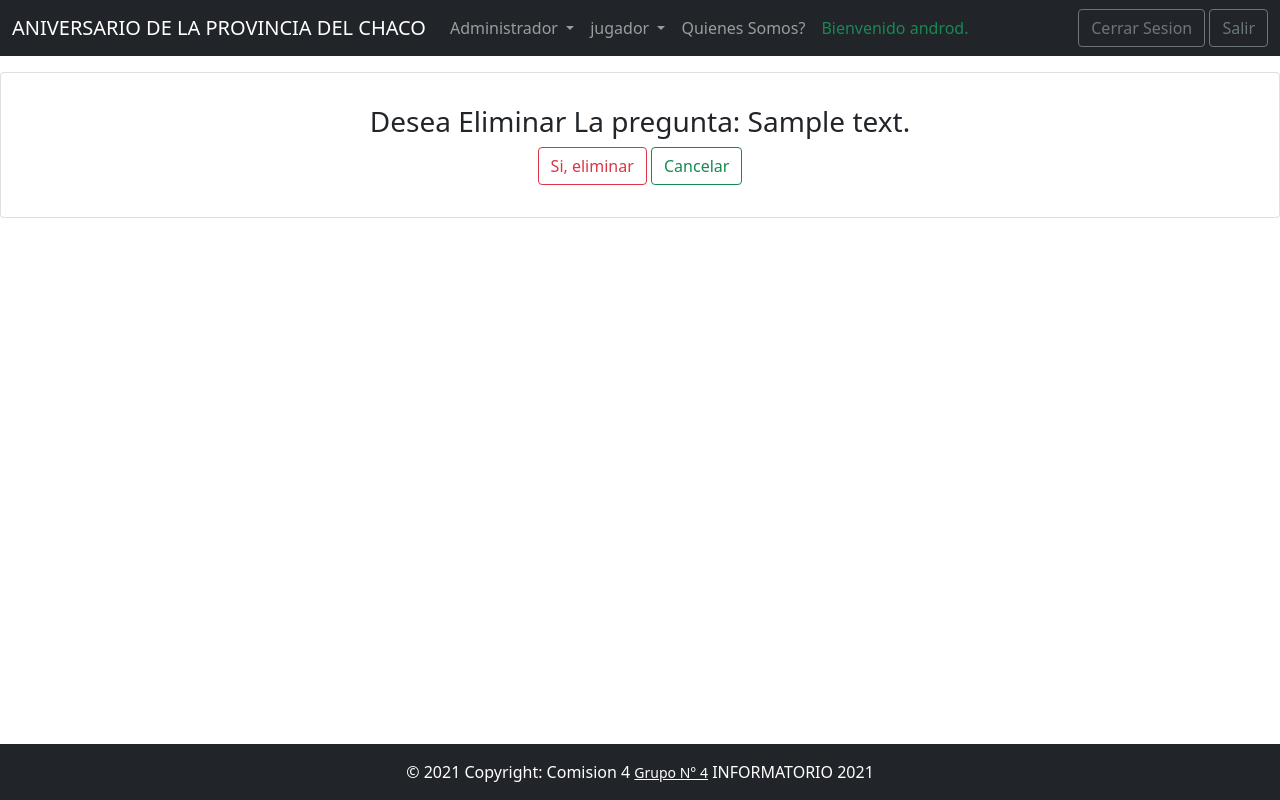
After one commit to AndrRod/Proyecto-Informatorio-Grupo-4, a Django app: page /Adm/eliminar/1/ in a window 1280 px wide. The commit adds this page. Run offline with Django 3.2, Linux system fonts and the light colour scheme; a user stored in the database is signed in; tables that the repository leaves empty hold one stand-in row (values such as "Sample post"); some libraries are stand-ins or nearby versions.

Commit message:
modificando detalles de html

```diff
--- a/Administrador/templates/cargar_preguntas.html
+++ b/Administrador/templates/cargar_preguntas.html
@@ -36,7 +36,7 @@
 			{% endfor %}
 			{% csrf_token %}
 
-			{{ pregunta.as_p }}
+
 
 			<button type="submit" class="btn btn-md btn-outline-secondary my-2">Crear Pregunta</button>
 
--- /dev/null
+++ b/Administrador/templates/eliminar_pregunta.html
@@ -0,0 +1,26 @@
+{% extends "plantillaBASE.html" %}
+<!-- ahora hay que colocar que herede de plantilla base -->
+<!-- que cargue todo lo que hay en carpeta static -->
+{% load static %}
+{% block title %}LISTA PREGUNTAS{% endblock %}
+
+{% block content %}
+
+<div class="card text-center my-3 py-3">
+    <div class="card-body">
+
+        <form action="" method="POST">
+            {% csrf_token %}
+        <h3>Desea Eliminar La pregunta: {{ pregunta.texto }} </h3>
+        <button class="btn btn-outline-danger" type="submit">Si, eliminar</button>
+        <a class="btn btn-outline-success" type="submit" href="{% url 'listaPreg' %}">Cancelar</a>
+
+
+
+    </form>
+</div>
+</div>
+
+
+
+{% endblock %}
--- a/Administrador/urls.py
+++ b/Administrador/urls.py
@@ -20,10 +20,13 @@ urlpatterns = [
      path('detalle_pregunta/<slug:pk>/', staff_member_required(views.respuestasDetailView.as_view()), name="detalle_pregunta"),
 
      path('modificar/<slug:pk>/', staff_member_required(views.Modif_pregunta_creada.as_view()), name="modificar"),
-     path('modificar/<slug:pk>/editado', staff_member_required(views.Modif_pregunta_creada.as_view()), name="editado"),
-
      path('resultado_historico/', staff_member_required(views.tablero), name='resultado_historico'),
 
+
+     path('eliminar/<slug:pk>/', staff_member_required(views.borrar_preg.as_view()), name="eliminar"),
+
+
+     path('modificar/<slug:pk>/editado', staff_member_required(views.Modif_pregunta_creada.as_view()), name="editado"),
 
 
 ]
--- a/Administrador/views.py
+++ b/Administrador/views.py
@@ -13,7 +13,7 @@ from Administrador.form import AdminRespuestaForm, AdminPreguntaForm
 # from django.contrib.auth.mixins import LoginRequiredMixin
 
 # heredar la clase ListView y atributos
-from django.views.generic import ListView, CreateView, UpdateView, DetailView
+from django.views.generic import ListView, CreateView, UpdateView, DetailView, DeleteView
 from AniversarioChaco import form
 # probando si puedo usar el modelo de admin de AniversarioChaco
 
@@ -167,6 +167,7 @@ class Modif_pregunta_creada(UpdateView):
         return reverse("listaPreg")
 
 
+
 class ListaPreg(ListView):
     model = Pregunta
     template_name = "lista_preguntas.html"
@@ -179,7 +180,10 @@ class respuestasDetailView(DetailView):
     template_name = "respuestas_detalle.html"
     form_class = AdminPreguntaForm
 
-
+class borrar_preg(DeleteView):
+    model = Pregunta
+    template_name= 'eliminar_pregunta.html'
+    success_url = '/Adm/lista_preguntas'
 
 """
 from django.views.generic.detail import SingleObjectMixin
--- a/AniversarioChaco/templates/plantillaBASE.html
+++ b/AniversarioChaco/templates/plantillaBASE.html
@@ -67,13 +67,12 @@
         </ul>
       </div>
 
-      <ul class="sidebar-nav">
-      </ul>
+
 
       <form class="form-inline my-2 my-lg-0">
 
         {% if user.is_authenticated %}
-         <a class="btn btn-md btn-outline-secondary" href="{% url 'logout'%}?next={{request.path}}">Cerrar Sesion</a></li>
+         <a class="btn btn-md btn-outline-secondary" href="{% url 'logout'%}?next={{request.path}}">Cerrar Sesion</a>
         {% else %}
          <a class="btn btn-md btn-outline-secondary" href="{% url 'login'%}?next={{request.path}}">Login</a>
         {% endif %}
```
Also changed, not shown: Administrador/templates/lista_preguntas.html (+8 -2 lines), Administrador/templates/modif_pregunta_creada.html (+10 -4 lines).
